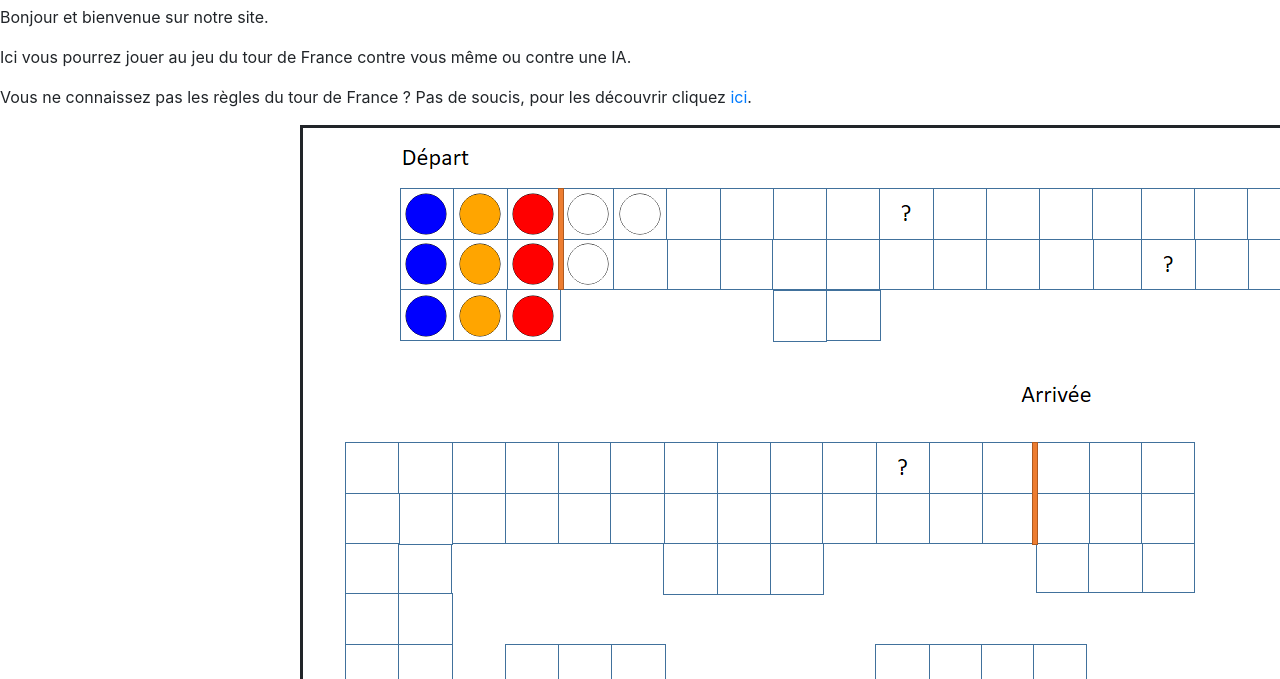
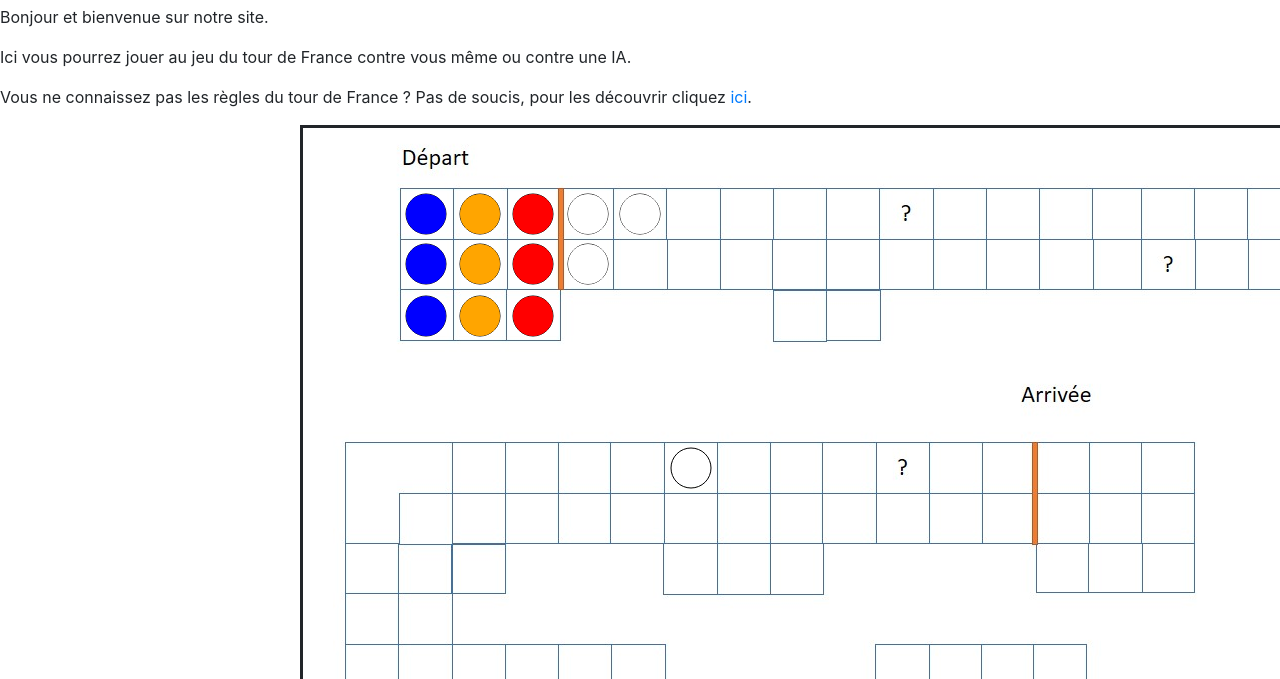
Before and after one commit to sdrif/TIA_2022, a plain HTML site: page Tia/index.html in a window 1280 px wide. Shown: the part 121-800 px from the top of the page. Drawn offline with nearby package versions, Linux system fonts and the light colour scheme.

Commit message:
Add files via upload

```diff
--- a/Tia/Interface/app/static/js/game.js
+++ b/Tia/Interface/app/static/js/game.js
@@ -37,7 +37,7 @@ let map={"0,0":[123,86],"1,0":[177,86],"2,0":[230,86],"3,0":[285,86],"4,0":[337,
 "5,0":[390,86],"6,0":[444,86],"7,0":[498,86],"8,0":[550,86],
 "9,0":[604,86]/**1 chance */,"10,0":[658,86],"11,0":[710,86],"12,0":[762,86],
 "13,0":[814,86],"14,0":[865,86],"15,0":[918,86],"16,0":[972,86],
-"17,0":[1023,86],"18,0":[1077,86]/**1 tournant */,"19,0":[1129,86],"20,0":[1129,137],
+"17,0":[1023,86]/**1 tournant ancien [19,0]*/,"18,0":[1129,86],//Ancien 20,
 
 /** Deuxième ligne premier tournant */
 "0,1":[123,136],"1,1":[177,136],"2,1":[230,136],"3,1":[285,136],"4,1":[337,136],
@@ -46,58 +46,69 @@ let map={"0,0":[123,86],"1,0":[177,86],"2,0":[230,86],"3,0":[285,86],"4,0":[337,
 "13,1":[814,136],"14,1":[865,136]/**chance */,"15,1":[918,136],"16,1":[972,136],
 "17,1":[1023,136],"18,1":[1077,136]/**tournant 1*/,
 
+//Tournant 1 ligne 3
+"18,2":[1031,187],
+
 /** ligne 3 premier tournant */
 "0,2":[123,188],"1,2":[177,188],"2,2":[230,188],"7,2":[498,188],"8,2":[550,188],
 
 /** ligne 1  juqu'au deuxième tournant*/
-"21,0":[1129,188],"22,0":[1129,239],"23,0":[1129,288],"24,0":[1129,339],
-"25,0":[1129,390]/**chance */,"26,0":[1129,440],"27,0":[1129,491],"28,0":[1129,542],
+"19,0":[1129,188],"20,0":[1129,239],"21,0":[1129,288],"22,0":[1129,339],
+"23,0":[1129,390]/**chance */,"24,0":[1129,440],"25,0":[1129,491],"26,0":[1129,542],
 
 /** Deuxième ligne second tournant */
-"21,1":[1077,188],"22,1":[1077,239],"23,1":[1077,288]/**chance */,"24,1":[1077,339],
-"25,1":[1077,390],"26,1":[1077,440],"27,1":[1077,491],"28,1":[1077,542],
+"19,1":[1077,188],"20,1":[1077,239],"21,1":[1077,288]/**chance */,"22,1":[1077,339],
+"23,1":[1077,390],"24,1":[1077,440],"25,1":[1077,491],"26,1":[1077,542],
+
 
 /**Troisieme ligne second tournant */
-"23,2":[1023,288],"24,2":[1023,339],
-"25,2":[1023,390],
+"21,2":[1023,288],"22,2":[1023,339],
+"23,2":[1023,390]
 
 /** première ligne entre tournant 2 et 3 */
-"29,0":[1129,593]/**2 tournant */,"30,0":[1129,643],"31,0":[1077,643],"32,0":[1023,643],
-"33,0":[972,643],"34,0":[918,643],"35,0":[865,643],"36,0":[811,643],"37,0":[758,643],
-"38,0":[705,643],"39,0":[653,643],"40,0":[600,643],"41,0":[548,643],"42,0":[495,643],
-"43,0":[442,643],"44,0":[388,643],"45,0":[335,643],"46,0":[283,643]/**chance */,"47,0":[229,643],
-"48,0":[176,643],"49,0":[122,643]/**3 tournant */,
+
+/**2 tournant */,"27,0":[1129,643],"28,0":[1023,643],
+"29,0":[972,643],"30,0":[918,643],"31,0":[865,643],"32,0":[811,643],"33,0":[758,643],
+"34,0":[705,643],"35,0":[653,643],"36,0":[600,643],"37,0":[548,643],"38,0":[495,643],
+"39,0":[442,643],"40,0":[388,643],"41,0":[335,643],"42,0":[283,643]/**chance */,"43,0":[229,643],
+"44,0":[176,643]/**3 tournant */,
 
 /** Deuxième ligne entre 2 et 3ieme tournant */
-"29,1":[1076,593]/**2 tournant */,"32,1":[1023,593],
-"33,1":[972,593],"34,1":[918,593],"35,1":[865,593],"36,1":[811,593],"37,1":[758,593],
-"38,1":[705,593]/**chance */,"39,1":[653,593],"40,1":[600,593],"41,1":[548,593],"42,1":[495,593],
-"43,1":[442,593]/**chance */,"44,1":[388,593],"45,1":[335,593],"46,1":[283,593],"47,1":[229,593],
-"48,1":[176,593],"49,1":[122,593]/**3 tournant */,
+"27,1":[1076,593]/**2 tournant */,"28,1":[1023,593],
+"29,1":[972,593],"30,1":[918,593],"31,1":[865,593],"32,1":[811,593],"33,1":[758,593],
+"34,1":[705,593]/**chance */,"35,1":[653,593],"36,1":[600,593],"37,1":[548,593],"38,1":[495,593],
+"39,1":[442,593]/**chance */,"40,1":[388,593],"41,1":[335,593],"42,1":[283,593],"43,1":[229,593],
+"44,1":[176,593],"45,1":[122,593]/**3 tournant */,
+
+//Tournant 2 ligne 3
+"27,2":[1023,542],
 
 /**3ieme ligne entre 2 et 3 ieme tournant */
-"37,2":[758,542],"38,2":[705,542],"39,2":[653,542],"40,2":[600,542],"45,2":[335,542],"46,2":[283,542],"47,2":[229,542],
+"33,2":[758,542],"34,2":[705,542],"35,2":[653,542],"36,2":[600,542],"41,2":[335,542],"42,2":[283,542],"43,2":[229,542],
 
 /**première ligne tournant 3-4 */
-"50,0":[70,643],"51,0":[70,591],"52,0":[70,542],"53,0":[70,492],"54,0":[70,441],
-"55,0":[70,391]/**4ieme tournant */,"56,0":[70,340],
+"45,0":[70,643],"46,0":[70,542],"47,0":[70,492],"48,0":[70,441],
+/**4ieme tournant */"49,0":[70,340],
 
 /** Deuxième ligne quatrième tournant */
-"51,1":[122,591],"52,1":[122,542],"53,1":[122,492],"54,1":[122,441],
-"55,1":[122,391]/**4ieme tournant */,
+"45,1":[122,591],"46,1":[122,542],"47,1":[122,492],"48,1":[122,441],
+"49,1":[122,391]/**4ieme tournant */,
+
+//Tournant 4, 3ieme ligne
+"49,2":[177,441],
 
 /**Arrivée 1 ligne */
-"57,0": [122,340],"58,0":[176,340],"59,0":[229,340],"60,0":[283,340],
-"61,0":[335,340],"62,0":[388,340],"63,0":[442,340],"64,0":[495,340],"65,0":[548,340],
-"66,0":[600,340]/** chance */,"67,0":[653,340],"68,0":[705,340],"69,0":[758,340]/**arrivée */,"70,0":[811,340],"71,0":[865,340],
+"50,0":[176,340],"51,0":[229,340],"52,0":[283,340],
+"53,0":[335,340],"54,0":[388,340],"55,0":[442,340],"56,0":[495,340],"57,0":[548,340],
+"58,0":[600,340]/** chance */,"59,0":[653,340],"60,0":[705,340],"61,0":[758,340]/**arrivée */,"62,0":[811,340],"63,0":[865,340],
 
 /** Deuxième ligne arrivée */
-"57,1": [122,391],"58,1":[176,391],"59,1":[229,391],"60,1":[283,391],
-"61,1":[335,391],"62,1":[388,391],"63,1":[442,391],"64,1":[495,391],"65,1":[548,391],
-"66,1":[600,391],"67,1":[653,391],"68,1":[705,391],"69,1":[758,391]/**arrivée */,"70,1":[811,391],"71,1":[865,391],
+"50,1":[176,391],"51,1":[229,391],"52,1":[283,391],
+"53,1":[335,391],"54,1":[388,391],"55,1":[442,391],"56,1":[495,391],"57,1":[548,391],
+"58,1":[600,391],"59,1":[653,391],"60,1":[705,391],"61,1":[758,391]/**arrivée */,"62,1":[811,391],"63,1":[865,391],
 
 /**Troisième ligne arrivée */
-"62,2":[388,441],"63,2":[442,441],"64,2":[495,441],"69,2":[758,441]/**arrivée */,"70,2":[811,441],"71,2":[865,441]}
+"54,2":[388,441],"55,2":[442,441],"56,2":[495,441],"61,2":[758,441]/**arrivée */,"62,2":[811,441],"63,2":[865,441]}
 
 
 
@@ -419,6 +430,16 @@ canvas.width= 1200;
 canvas.height = 700;
 
 
+function getCursorPosition(canvas, event) {
+    const rect = canvas.getBoundingClientRect()
+    const x = event.clientX - rect.left
+    const y = event.clientY - rect.top
+    console.log("x: " + x + " y: " + y)
+}
+
+canvas.addEventListener('mousedown', function(e) {
+    getCursorPosition(canvas, e)
+})
 
 function draw(){
     let player =  players["turn_player"];
@@ -492,3 +513,7 @@ function order_get(){
         draw();
     }
 }
+
+ctx.beginPath();
+ctx.arc(388,340, 20, 0, Math.PI *2, false);
+ctx.stroke();
--- a/Tia/index.html
+++ b/Tia/index.html
@@ -18,7 +18,7 @@
         <p>Vous ne connaissez pas les règles du tour de France ? Pas de soucis, pour les découvrir cliquez <a href="https://regle.escaleajeux.fr/t/tourf_rg.pdf">ici</a>.</p>
     </div>
 
-    <canvas><img id ="plateau" src="./img/Tia_plateau.png"></canvas>
+    <canvas><img id ="plateau" src="./img/Tia_plateau_final.jpg"></canvas>
     <div class="container">
         <h3>Play</h3>
         <p>Au tour du joueur <b id="player"></b> de jouer.</p>
```
Also changed, not shown: Tia/img/Tia_plateau_final.jpg (added).
